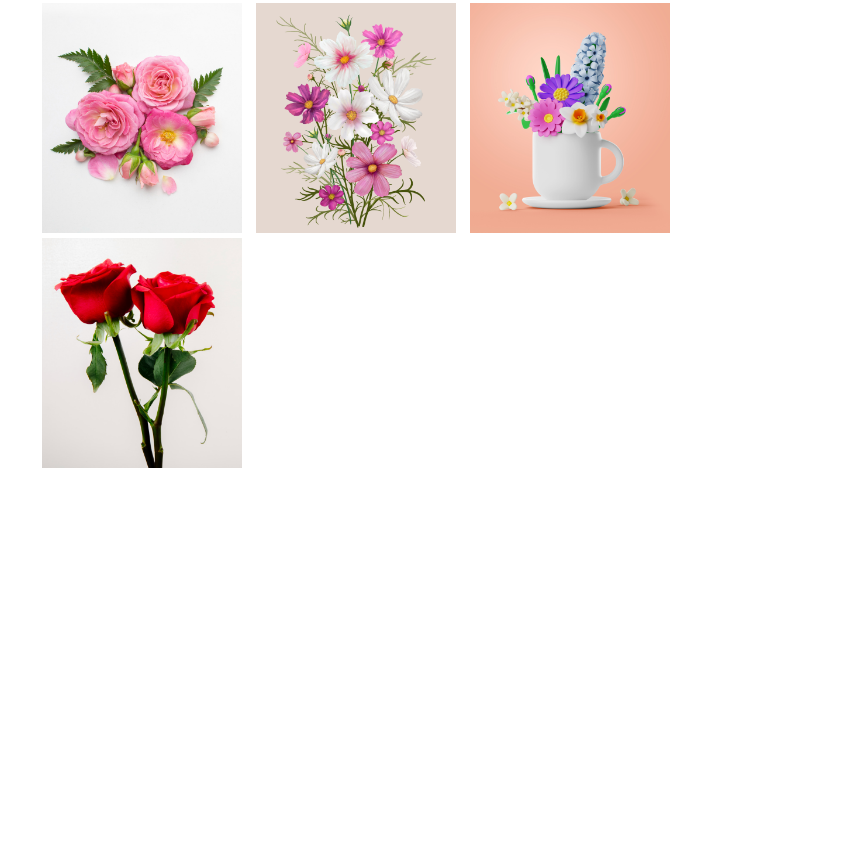
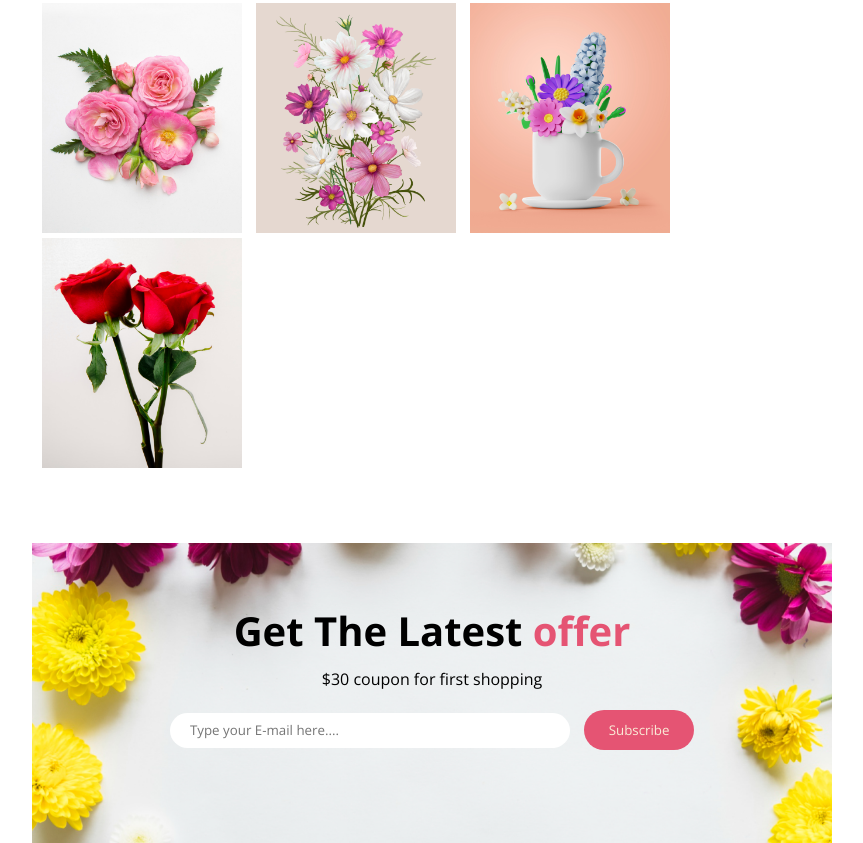
Before and after one commit to Ahammad204/Flower-shop, a plain HTML site: page index.html in a window 1280 px wide. Shown: the part 2222-3065 px from the top of the page, without its empty margins (208-1071 px from the left). Before the commit the page ends 2695 px from the top, so only its background shows below. Drawn offline with nearby package versions, Linux system fonts and the light colour scheme.

Commit message:
added subscriber section

```diff
--- a/index.html
+++ b/index.html
@@ -145,6 +145,26 @@
 </div>
 
 
+<!-- Subscriber Section -->
+
+    <div class="subscriber-container">
+        <div class="subscriber-discription">
+            <h1 class="subscriber-title">
+                Get The Latest <span>offer</span>
+            </h1>
+            <p class="subscriber-details">
+
+                $30 coupon for first shopping
+            </p>
+        </div>
+
+        <div class="subscriber-input">
+            <input  class="subscriber-email" type="email" placeholder="Type your E-mail here....">
+            <button class="btn">Subscribe</button>
+        </div>
+    </div>
+
+
 
 </main>
 
--- a/styles/style.css
+++ b/styles/style.css
@@ -188,3 +188,45 @@
     font-size: 40px;
     color: rgba(229, 84, 115, 1);
 }
+
+/* Subscriber section style */
+
+.subscriber-container{
+    margin-top: 70px;
+    margin-left: 240px;
+    margin-right: 240px;
+    background-image: url(../images/Rectangle\ 9.png);
+    background-position: center;
+    background-repeat: no-repeat;
+    background-size: cover;
+    height: 300px;
+    text-align: center;
+}
+.subscriber-discription{
+    padding-top: 60px;
+    justify-content: center;
+}
+.subscriber-title{
+    font-size: 40px;
+    margin-bottom: 10px;
+}
+.subscriber-title>span{
+    color: rgba(229, 84, 115, 1);
+}
+.subscriber-details{
+    margin-bottom: 10px;
+
+}
+.subscriber-input{
+    margin-top: 20px;
+}
+.subscriber-email{
+    width: 400px;
+    margin-right: 10px;
+    height: 35px;
+    border: white;
+    border-radius: 50px;
+}
+input[type="email"]::placeholder{
+    padding-left: 20px;
+}
```
